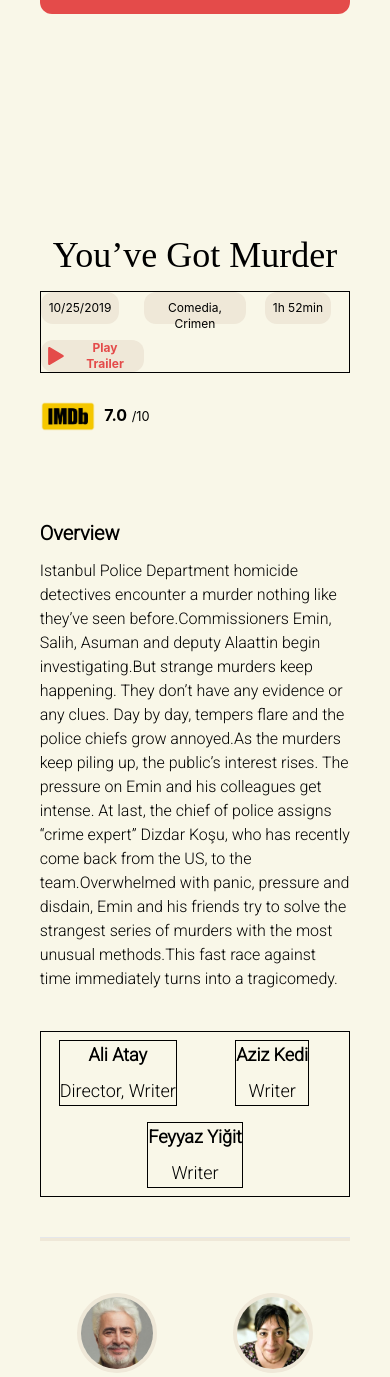
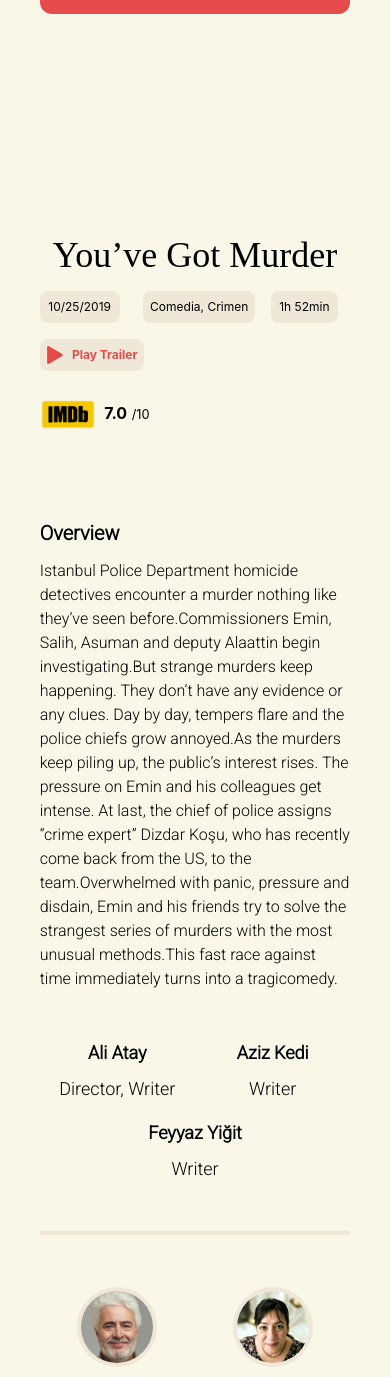
Before and after one commit to Dayanna452/Fink_Movie, a React (Create React App) app: page / in a window 390 px wide. Shown: the part 690-2067 px from the top of the page. Built offline with nearby package versions, Linux system fonts and the light colour scheme; a web font is replaced by a local one.

Commit message:
responsive -parte2

```diff
--- a/src/components/Author.jsx
+++ b/src/components/Author.jsx
@@ -2,7 +2,7 @@ import React from 'react';
 
 function Author(props) {
   return (
-    <ul className='text-center my-2 text-lg lg:text-xs border border-black lg:my-0'>
+    <ul className='text-center my-2 text-lg lg:text-xs lg:my-0'>
       <li className='mb-2 '>
         <b>{props.name}</b>
       </li>
--- a/src/components/MovieDescription.jsx
+++ b/src/components/MovieDescription.jsx
@@ -4,7 +4,7 @@ import Author from './Author';
 function MovieDescription() {
   return (
     <>
-      <article className='mt-28 mx-auto w-78  font-roboto sm:mt-0 sm:mx-0 xl:w-120 lg:w-104'>
+      <article className='mt-28 mx-auto w-78  font-roboto sm:mt-14 lg:mt-0 sm:mx-0 xl:w-120 lg:w-104'>
         <div>
           <h3 className='my-3 text-xl lg:text-lg'>
             <b>Overview</b>
@@ -24,7 +24,7 @@ function MovieDescription() {
             tragicomedy.
           </p>
         </div>
-        <div className='grid grid-cols-2 mx-auto w-78 justify-items-center place-content-center my-10  border border-black sm:justify-items-start sm:place-content-start sm:grid-cols-3 sm:my-3'>
+        <div className='grid grid-cols-2 content-center w-78 my-10 sm:grid-cols-3 sm:my-3'>
           <Author name='Ali Atay' occupation='Director, Writer' />
           <Author name='Aziz Kedi' occupation='Writer' />
           <div className='col-span-2 sm:col-span-1'>
--- a/src/components/MovieHeader.jsx
+++ b/src/components/MovieHeader.jsx
@@ -8,20 +8,20 @@ function MovieHeader(props) {
       <h1 className='font-average text-4xl py-4 sm:py-0 sm:pb-4  lg:text-justify lg:text-5xl capitalize text-center'>
         you’ve got murder
       </h1>
-      <div className='grid grid-cols-3 sm:grid-cols-4 gap-y-4 text-center text-xs border border-black'>
+      <div className='grid grid-cols-3 gap-y-4 text-center text-xs mx-auto w-76 lg:grid-cols-4 lg:mx-0 lg:w-100 xl:w-102'>
         <time
           dateTime={props.time}
-          className='bg-brownLand h-8 p-2 place-self-start rounded-xl'
+          className='bg-brownLand h-8 p-2 rounded-lg w-20'
         >
           {props.time}
         </time>
-        <h2 className='bg-brownLand h-8 px-1 py-2 place-self-center rounded-xl lg:place-self-start'>
+        <h2 className='bg-brownLand h-8 px-1 py-2 rounded-lg w-28'>
           {props.generos}
         </h2>
-        <h2 className='bg-brownLand h-8 p-2 place-self-center rounded-xl lg:place-self-start'>
+        <h2 className='bg-brownLand h-8 p-2 ml-6 rounded-lg w-18'>
           {props.duracion}
         </h2>
-        <button className='bg-brownLand h-8 rounded-xl place-self-start px-1.5'>
+        <button className='bg-brownLand h-8 rounded-lg px-1.5 hover:shadow-lg w-26'>
           <a
             href='https://www.youtube.com/watch?v=yhg8tQbzi34'
             className='flex text-redLight justify-center items-center'
--- a/src/pages/Home.jsx
+++ b/src/pages/Home.jsx
@@ -22,7 +22,7 @@ function Home() {
               valoracion='7.0'
             />
             <MovieDescription />
-            <hr className='bg-brownLand w-78 mx-auto h-1 lg:w-104 xl:w-120 lg:mx-0' />
+            <hr className='bg-brownLand w-78 mx-auto h-1 md:w-94 md:mx-0 lg:w-104 xl:w-120 lg:mx-0' />
             <MainCharacters />
           </section>
         </main>
--- a/tailwind.config.js
+++ b/tailwind.config.js
@@ -24,9 +24,14 @@ module.exports = {
         120: '36.3rem',
       },
       width: {
+        18: '4.2rem',
+        26: '6.5rem',
         78: '19.42rem',
         92: '21rem',
-        104: '28rem',
+        94: '23rem',
+        100: '27rem',
+        102: '28rem',
+        104: '30rem',
         120: '36.3rem',
       },
     },
```
Also changed, not shown: src/components/MainCharacters.jsx (line endings or trailing spaces).
